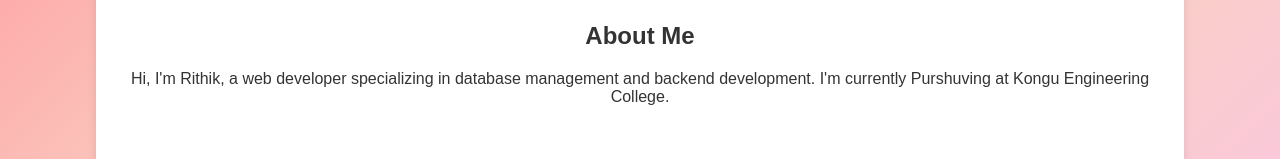
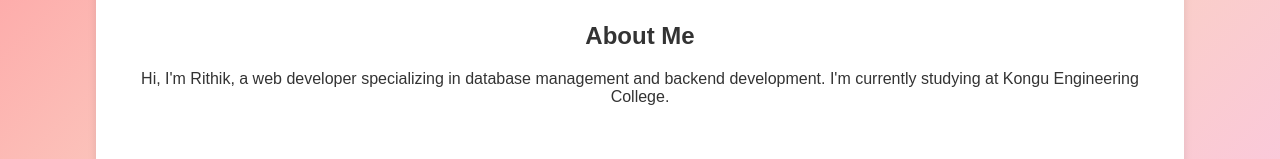
Before and after one commit to Rithik2005/OS-cpu-scheduling, a plain HTML site: page index.html in a window 1280 px wide. Shown: the part 228-387 px from the top of the page. Drawn offline with Linux system fonts and the light colour scheme.

Commit message:
Add files via upload

```diff
--- a/index.html
+++ b/index.html
@@ -111,7 +111,7 @@
 
     <section id="about">
         <h2>About Me</h2>
-        <p>Hi, I'm Rithik, a web developer specializing in database management and backend development. I'm currently Purshuving  at Kongu Engineering College.</p>
+        <p>Hi, I'm Rithik, a web developer specializing in database management and backend development. I'm currently studying at Kongu Engineering College.</p>
     </section>
 
     <section id="projects">
```
